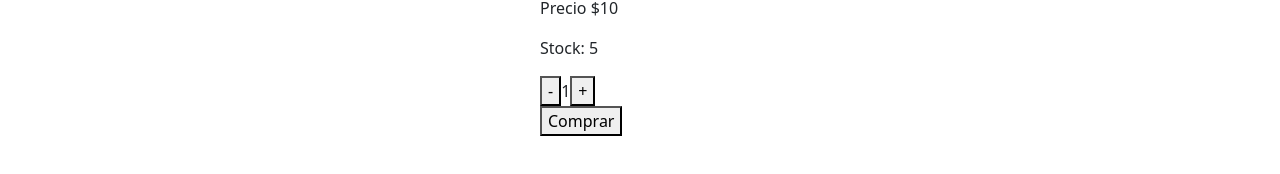
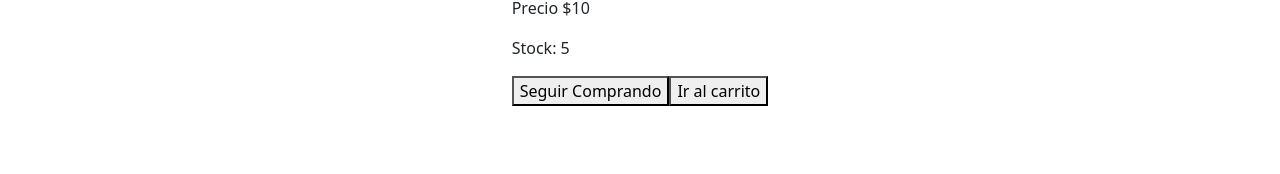
Before and after one commit to maycocortez/proyectoReactCORTEZ, a React (Create React App) app: page /item/01 in a window 1280 px wide. Both pictures are taken after a click on the button "Comprar". Shown: the part 290-464 px from the top of the page. Built offline with nearby package versions, Linux system fonts and the light colour scheme.

Commit message:
desafio eventos

```diff
--- a/src/components/ItemCount/ItemCount.jsx
+++ b/src/components/ItemCount/ItemCount.jsx
@@ -1,9 +1,7 @@
 import React from "react";
-import { useState } from "react";
 
 
-const ItemCount = ({initial,stock,onAdd})=> {
-    const [contador,setContador] = useState(initial)
+const ItemCount = ({initial,stock,onAdd,contador,setContador})=> {
 
     const sumar = ()=> {
         if (contador < stock) {
--- a/src/components/ItemDetail/ItemDetail.jsx
+++ b/src/components/ItemDetail/ItemDetail.jsx
@@ -1,8 +1,14 @@
 import React from 'react';
 import ItemCount from '../ItemCount/ItemCount';
+import {useState} from "react"
+import { useNavigate } from 'react-router-dom';
 const ItemDetail = ({ producto }) => {
+  const [contador,setContador] = useState(0)
+  const [compra,setCompra] = useState(false)
+  const navigate = useNavigate()
+
   const onAdd = () => {
-    console.log(`Producto Agregado`);
+    setCompra(true)
   };
   return (
    <div className='itemDetail' >
@@ -12,7 +18,12 @@ const ItemDetail = ({ producto }) => {
       <p>{producto.descripcion}</p>
       <p>Precio ${producto.precio}</p>
       <p>Stock: {producto.stock}</p>
-      <ItemCount stock={producto.stock} initial={1} onAdd={onAdd} />
+      {compra ? <div>
+        <button onClick={()=>{navigate('/')}}>Seguir Comprando</button>
+      <button onClick={()=>{navigate('/cart')}}>Ir al carrito</button>
+      </div>
+      :<ItemCount stock={producto.stock} initial={1} onAdd={onAdd} contador={contador} setContador={setContador} />}
+
     </div>
     </div>
   );
```
